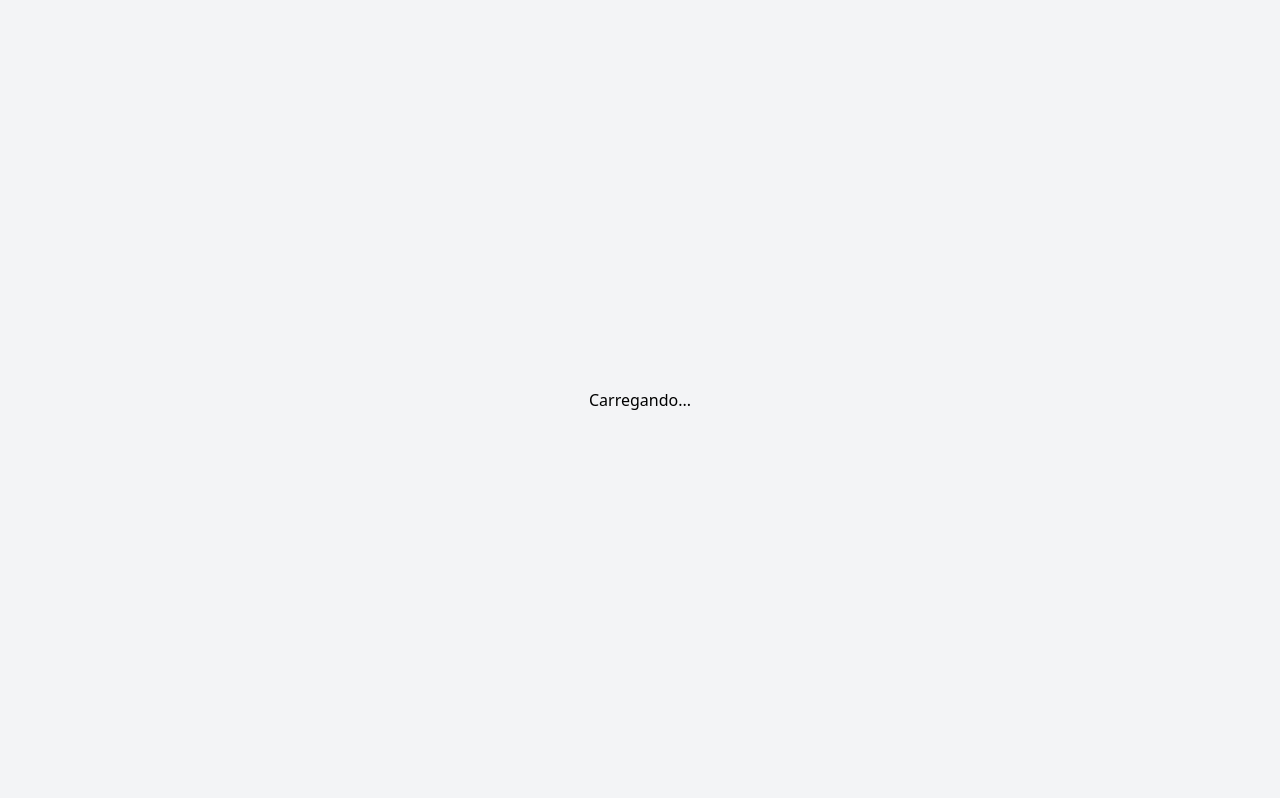
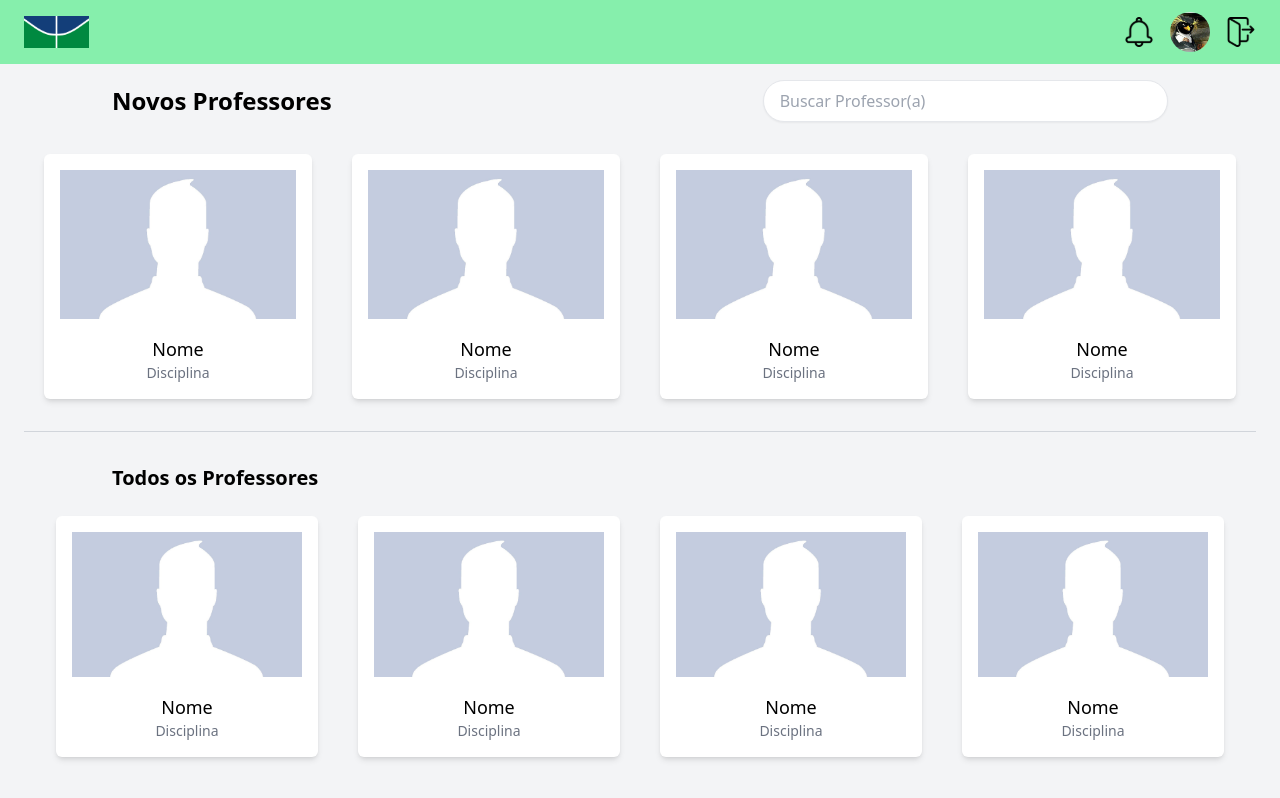
Before and after one commit to gbevi/avaliaprofFront, a Next.js app: page /feed in a window 1280 px wide. Before the commit this address had no page. Built offline with nearby package versions, Linux system fonts and the light colour scheme.

Commit message:
fix: organização pastas

```diff
--- a/src/app/components/HeaderLogado.tsx
+++ b/src/app/components/HeaderLogado.tsx
@@ -1,3 +1,4 @@
+"use client"
 import Image from "next/image";
 import { useRouter } from "next/navigation"; // Para navegação
 import UnB from "../../../public/images/UnB.png";
--- a/src/app/feed/page.tsx
+++ b/src/app/feed/page.tsx
@@ -1,206 +1,68 @@
-"use client";
-import { useEffect, useState } from "react";
-import { useRouter } from "next/navigation";
-import axios from "axios";
-import { jwtDecode } from "jwt-decode";
-import HeaderLogado from "../components/HeaderLogado";
-import EditProfileModal from "../components/EditProfileModal";
-import DeleteProfileModal from "../components/DeleteProfileModal";
+import Image from 'next/image';
+import HeaderLogado from '../components/HeaderLogado';
 
-interface Profile {
-  name: string;
-  id: string;
-  email: string;
-  course: string;
-  department: string;
-  avatar?: string;
-}
-
-export default function Perfil() {
-  const [profile, setProfile] = useState<Profile | null>(null);
-  const [loading, setLoading] = useState(true);
-  const [isEditModalOpen, setIsEditModalOpen] = useState(false);
-  const [isDeleteModalOpen, setIsDeleteModalOpen] = useState(false);
-  const router = useRouter();
-
-  useEffect(() => {
-    const fetchProfile = async () => {
-      const token = localStorage.getItem("token");
-
-      if (!token) {
-        router.push("/login");
-        return;
-      }
-
-      try {
-        const decoded: { sub?: string } = jwtDecode(token);
-        const userId = decoded.sub;
-
-        if (!userId) {
-          throw new Error("ID do usuário (sub) não encontrado no token.");
-        }
-
-        const response = await axios.get(`http://localhost:3001/users/${userId}`, {
-          headers: { Authorization: `Bearer ${token}` },
-        });
-
-        setProfile(response.data);
-      } catch (error) {
-        console.error("Erro ao carregar o perfil:", error);
-        localStorage.removeItem("token");
-        router.push("/login");
-      } finally {
-        setLoading(false);
-      }
-    };
-
-    fetchProfile();
-  }, [router]);
-
-  const handleEditProfile = async (data: {
-    name: string;
-    email: string;
-    course: string;
-    department: string;
-    currentPassword?: string;
-    newPassword?: string;
-  }) => {
-    if (!profile) return;
-
-    try {
-      const token = localStorage.getItem("token");
-      await axios.patch(
-        `http://localhost:3001/users/${profile.id}`,
-        data,
-        {
-          headers: { Authorization: `Bearer ${token}` },
-        }
-      );
-
-      setProfile((prevProfile) =>
-        prevProfile
-          ? {
-              ...prevProfile,
-              name: data.name,
-              email: data.email,
-              course: data.course,
-              department: data.department,
-            }
-          : null
-      );
-
-      alert("Perfil atualizado com sucesso!");
-      setIsEditModalOpen(false);
-    } catch (error) {
-      console.error("Erro ao atualizar o perfil:", error);
-      alert("Erro ao atualizar o perfil.");
-    }
-  };
-
-
-
-
-  const handleDeleteProfile = async () => {
-    if (!profile) return;
-
-    try {
-      const token = localStorage.getItem("token");
-      await axios.delete(`http://localhost:3001/users/${profile.id}`, {
-        headers: { Authorization: `Bearer ${token}` },
-      });
-
-      alert("Perfil excluído com sucesso!");
-      localStorage.removeItem("token");
-      router.push("/login");
-    } catch (error) {
-      console.error("Erro ao excluir o perfil:", error);
-      alert("Erro ao excluir o perfil.");
-    }
-  };
-
-  if (loading) {
-    return (
-      <div className="min-h-screen flex justify-center items-center bg-gray-100">
-        <p>Carregando...</p>
-      </div>
-    );
-  }
-
-  if (!profile) {
-    return (
-      <div className="min-h-screen flex justify-center items-center bg-gray-100">
-        <p>Erro ao carregar o perfil. Redirecionando...</p>
-      </div>
-    );
-  }
-
+export default function Home() {
   return (
-    <div className="min-h-screen bg-gray-100">
+    <div className="bg-gray-100 min-h-screen">
       <HeaderLogado />
-      <div className="flex justify-center items-start pt-24">
-        <main className="bg-white w-11/12 max-w-4xl p-6 rounded-lg shadow-md">
-          <div className="flex items-center space-x-4">
-            <div>
-              <h2 className="text-2xl font-semibold text-gray-800">{profile.name}</h2>
-              <p className="text-gray-600">{profile.course} / {profile.department}</p>
-              <p className="text-gray-600">{profile.email}</p>
-            </div>
-          </div>
-
-          <div className="mt-4 flex space-x-4">
-            <button
-              className="px-4 py-2 bg-green-300 rounded-lg shadow-md hover:bg-green-400"
-              onClick={() => setIsEditModalOpen(true)}
-            >
-              Editar Perfil
-            </button>
-            <button
-              className="px-4 py-2 bg-red-300 rounded-lg shadow-md hover:bg-red-400"
-              onClick={() => setIsDeleteModalOpen(true)}
-            >
-              Excluir Perfil
-            </button>
-          </div>
-          <section className="mt-8">
-            <h3 className="text-xl font-semibold text-gray-800">Publicações</h3>
-            <div className="mt-4 space-y-4">
-              <div className="bg-green-100 p-4 rounded-lg shadow-md">
-                <div className="flex items-center justify-between">
-                  <p className="font-semibold">teste - 17/04/2024, às 21:42</p>
-                  <span className="text-gray-600">João Frango - Surf</span>
-                </div>
-                <p className="mt-2 text-gray-700">
-                  Contrary to popular belief, Lorem Ipsum is not simply random text. It has roots
-                  in a piece of classical Latin literature from 45 BC, making it over 2000 years
-                  old.
-                </p>
-                <div className="mt-4 flex items-center justify-between text-gray-600">
-                  <p>2 comentários</p>
-                </div>
-              </div>
-            </div>
-          </section>
-
-        </main>
+      {/* Search Bar */}
+      <div className="flex items-center justify-between mt-4 mx-8">
+        <h2 className="text-center text-2xl font-semibold font-Questrial ml-20">Novos Professores</h2>
+        <input
+          type="text"
+          placeholder="Buscar Professor(a)"
+          className="w-2/3 sm:w-1/3 px-4 py-2 mr-20 border rounded-full shadow-sm focus:outline-none focus:ring-2 focus:ring-green-400 "
+        />
       </div>
 
-      <EditProfileModal
-        isOpen={isEditModalOpen}
-        onClose={() => setIsEditModalOpen(false)}
-        onSave={handleEditProfile}
-        initialData={{
-          name: profile.name,
-          email: profile.email,
-          course: profile.course,
-          department: profile.department,
-        }}
-      />
+      {/* Novos Professores */}
+      <section className="my-8">
+        <div className="flex justify-center space-x-10">
+          {Array(4).fill(0).map((_, index) => (
+            <div
+              key={index}
+              className="bg-white shadow-md rounded-md p-4 text-center"
+            >
+              <Image
+                src='/images/perfil.png'
+                alt="Professor Avatar"
+                width={236}
+                height={281}
+                className="mx-auto"
+              />
+              <p className="mt-4 text-lg font-Questrial font-medium">Nome</p>
+              <p className="text-gray-500 font-Questrial text-sm">Disciplina</p>
+            </div>
+          ))}
+        </div>
+      </section>
 
-      <DeleteProfileModal
-        isOpen={isDeleteModalOpen}
-        onClose={() => setIsDeleteModalOpen(false)}
-        onDelete={handleDeleteProfile}
-      />
+      <hr className="my-6 mx-6 border-gray-300" />
+
+      {/* Todos os Professores */}
+      <section className="m-8">
+        <div className="flex items-center justify-between">
+          <h2 className="text-xl font-semibold font-Questrial ml-20">Todos os Professores</h2>
+        </div>
+        <div className="flex justify-center space-x-10 mt-6 mx-6">
+          {Array(4).fill(0).map((_, index) => (
+            <div
+              key={index}
+              className="bg-white shadow-md rounded-md p-4 text-center "
+            >
+              <Image
+                src='/images/perfil.png'
+                alt="Professor Avatar"
+                width={236}
+                height={281}
+                className="mx-auto"
+              />
+              <p className="mt-4 text-lg font-Questrial font-medium">Nome</p>
+              <p className="text-gray-500 font-Questrial text-sm">Disciplina</p>
+            </div>
+          ))}
+        </div>
+      </section>
     </div>
   );
 }
--- a/src/app/login/page.tsx
+++ b/src/app/login/page.tsx
@@ -17,7 +17,7 @@ export default function Login() {
   const handleSubmit = async (values: { email: string; password: string }) => {
     try {
       const response = await axios.post("http://localhost:3001/login", {
-        email: values.email,
+email: values.email,
         password: values.password,
       });
 
```
Also changed, not shown: src/app/perfil/page.tsx (+103 -18 lines).
